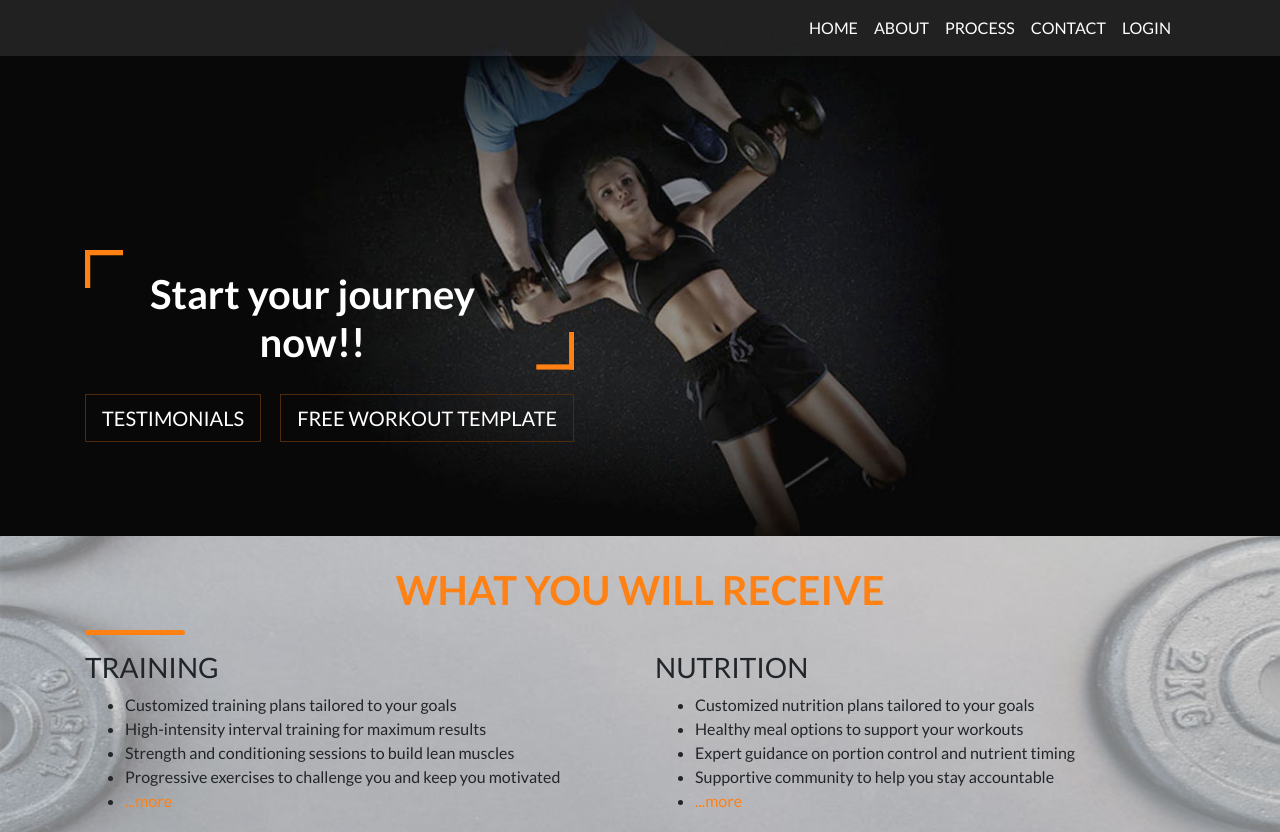
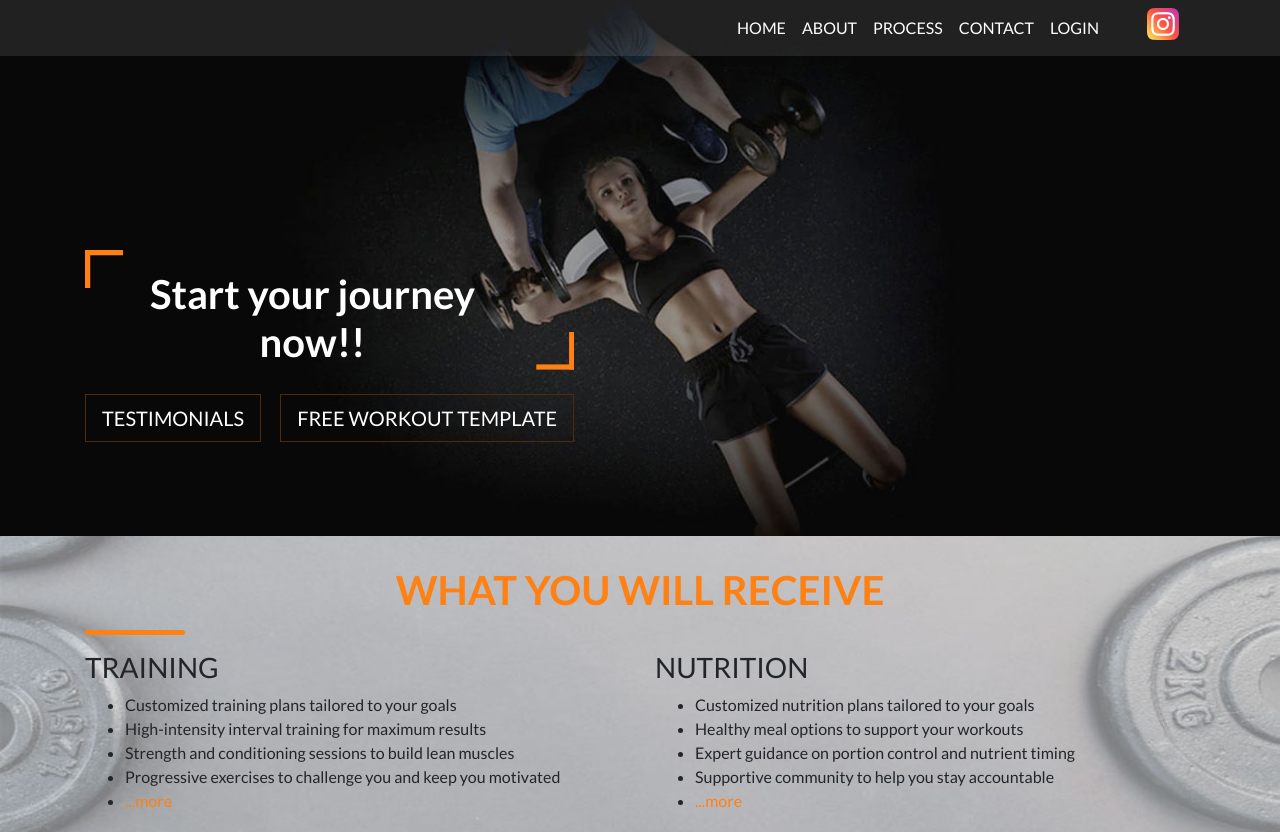
Before and after one commit to ankithamburg/ankithamburg.github.io, a website: page index.html in a window 1280 px wide. Shown: the top 832 px of the page. Drawn offline with nearby package versions, Linux system fonts and the light colour scheme; some packages are replaced by stand-ins of ours; a script that the page names is missing.

Commit message:
not useful

```diff
--- a/index.html
+++ b/index.html
@@ -26,6 +26,8 @@
             <li class="nav-item"> <a class="nav-link" href="process.html">Process</a> </li>
             <li class="nav-item"> <a class="nav-link" href="#contact">Contact</a> </li>
             <li class="nav-item"> <a class="nav-link" href="login.html">Login</a> </li>
+          <ul></ul>
+            <li class="nav-item"><a href="https://www.instagram.com/ankit.hamburg/" target="_blank" style="background-color: transparent;"><img src="images/instagram.png" alt="instagram" /></a></li>
           </ul>
 
           <div class="dropdown ml-3">
```
